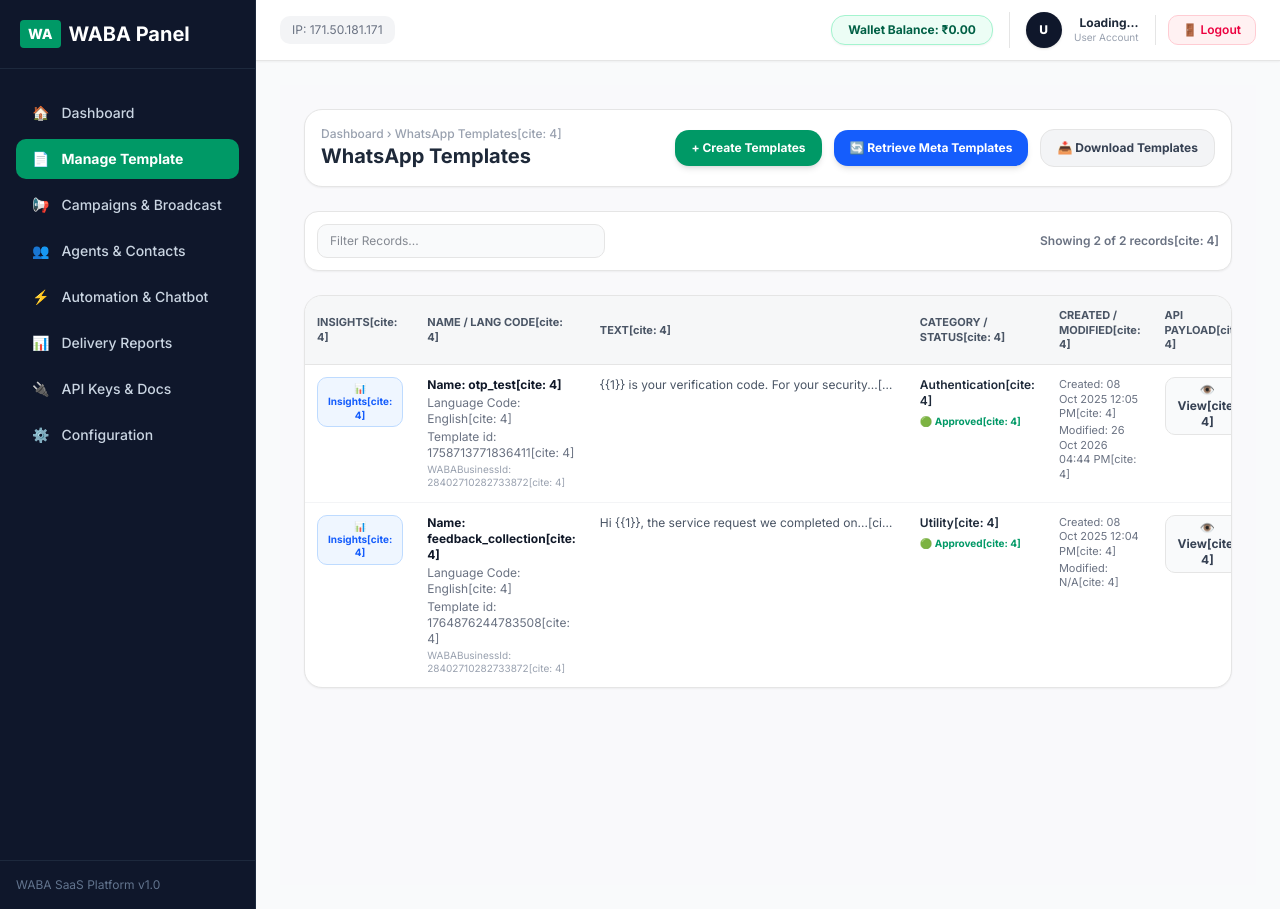
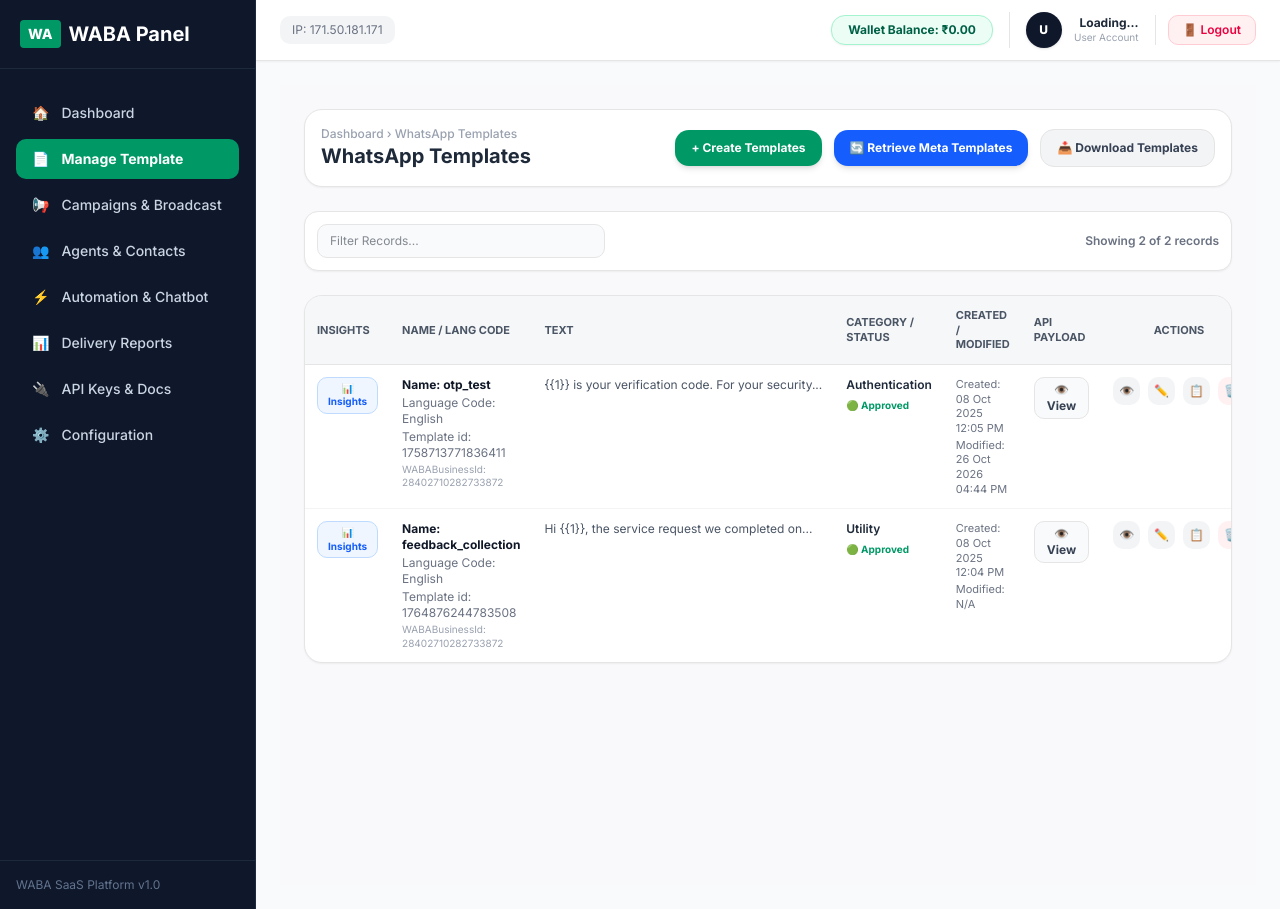
Before and after one commit to animeshfortius/waba-admin-panel, a Next.js app: page /dashboard/templates in a window 1280 px wide. Built offline with nearby package versions, Linux system fonts and the light colour scheme; no server answers.

Commit message:
Remove citation artifacts from manage templates page

```diff
--- a/app/dashboard/templates/page.tsx
+++ b/app/dashboard/templates/page.tsx
@@ -47,7 +47,7 @@ export default function ManageTemplatesPage() {
       {/* Top Header & Action Buttons */}
       <div className="flex flex-col md:flex-row justify-between items-start md:items-center bg-white p-4 rounded-2xl border shadow-xs gap-4">
         <div>
-          <div className="text-gray-400 font-medium">Dashboard › WhatsApp Templates[cite: 4]</div>
+          <div className="text-gray-400 font-medium">Dashboard › WhatsApp Templates</div>
           <h1 className="text-xl font-bold text-gray-800">WhatsApp Templates</h1>
         </div>
 
@@ -80,7 +80,7 @@ export default function ManageTemplatesPage() {
           placeholder="Filter Records..."
           className="border rounded-lg px-3 py-2 text-xs w-72 bg-gray-50 focus:outline-none"
         />
-        <div className="text-gray-500 font-semibold">Showing {templates.length} of {templates.length} records[cite: 4]</div>
+        <div className="text-gray-500 font-semibold">Showing {templates.length} of {templates.length} records</div>
       </div>
 
       {/* Templates Table */}
@@ -88,13 +88,13 @@ export default function ManageTemplatesPage() {
         <table className="w-full text-left border-collapse">
           <thead>
             <tr className="bg-gray-100/70 border-b text-gray-600 font-bold text-[11px]">
-              <th className="p-3">INSIGHTS[cite: 4]</th>
-              <th className="p-3">NAME / LANG CODE[cite: 4]</th>
-              <th className="p-3">TEXT[cite: 4]</th>
-              <th className="p-3">CATEGORY / STATUS[cite: 4]</th>
-              <th className="p-3">CREATED / MODIFIED[cite: 4]</th>
-              <th className="p-3">API PAYLOAD[cite: 4]</th>
-              <th className="p-3 text-center">ACTIONS[cite: 4]</th>
+              <th className="p-3">INSIGHTS</th>
+              <th className="p-3">NAME / LANG CODE</th>
+              <th className="p-3">TEXT</th>
+              <th className="p-3">CATEGORY / STATUS</th>
+              <th className="p-3">CREATED / MODIFIED</th>
+              <th className="p-3">API PAYLOAD</th>
+              <th className="p-3 text-center">ACTIONS</th>
             </tr>
           </thead>
           <tbody className="divide-y divide-gray-100">
@@ -102,36 +102,36 @@ export default function ManageTemplatesPage() {
               <tr key={tpl.id} className="hover:bg-gray-50/80 transition">
                 <td className="p-3 align-top">
                   <button className="bg-blue-50 text-blue-600 border border-blue-200 px-2.5 py-1 rounded-lg font-bold text-[10px] hover:bg-blue-100 cursor-pointer">
-                    📊 Insights[cite: 4]
+                    📊 Insights
                   </button>
                 </td>
                 <td className="p-3 align-top space-y-0.5">
-                  <div className="font-bold text-gray-900">Name: {tpl.name}[cite: 4]</div>
-                  <div className="text-gray-500">Language Code: {tpl.language}[cite: 4]</div>
-                  <div className="text-gray-500">Template id: {tpl.templateId}[cite: 4]</div>
-                  <div className="text-gray-400 font-mono text-[10px]">WABABusinessId: {tpl.wabaNumber}[cite: 4]</div>
+                  <div className="font-bold text-gray-900">Name: {tpl.name}</div>
+                  <div className="text-gray-500">Language Code: {tpl.language}</div>
+                  <div className="text-gray-500">Template id: {tpl.templateId}</div>
+                  <div className="text-gray-400 font-mono text-[10px]">WABABusinessId: {tpl.wabaNumber}</div>
                 </td>
                 <td className="p-3 align-top text-gray-600 max-w-xs truncate">
-                  {tpl.text}[cite: 4]
+                  {tpl.text}
                 </td>
                 <td className="p-3 align-top space-y-1">
-                  <div className="font-semibold text-gray-800">{tpl.category}[cite: 4]</div>
+                  <div className="font-semibold text-gray-800">{tpl.category}</div>
                   <div className="inline-flex items-center space-x-1 font-bold text-[10px]">
                     <span className={tpl.status === "Approved" ? "text-emerald-600" : "text-amber-600"}>
-                      {tpl.status === "Approved" ? "🟢 Approved" : "⏳ PENDING"}[cite: 4]
+                      {tpl.status === "Approved" ? "🟢 Approved" : "⏳ PENDING"}
                     </span>
                   </div>
                 </td>
                 <td className="p-3 align-top text-gray-500 space-y-0.5 text-[11px]">
-                  <div>Created: {tpl.created}[cite: 4]</div>
-                  <div>Modified: {tpl.modified}[cite: 4]</div>
+                  <div>Created: {tpl.created}</div>
+                  <div>Modified: {tpl.modified}</div>
                 </td>
                 <td className="p-3 align-top">
                   <button
                     onClick={() => alert(`API Payload for ${tpl.name}`)}
                     className="border px-3 py-1 rounded-lg bg-gray-50 hover:bg-gray-100 font-bold text-gray-700 cursor-pointer"
                   >
-                    👁️ View[cite: 4]
+                    👁️ View
                   </button>
                 </td>
                 <td className="p-3 align-top text-center">
```
